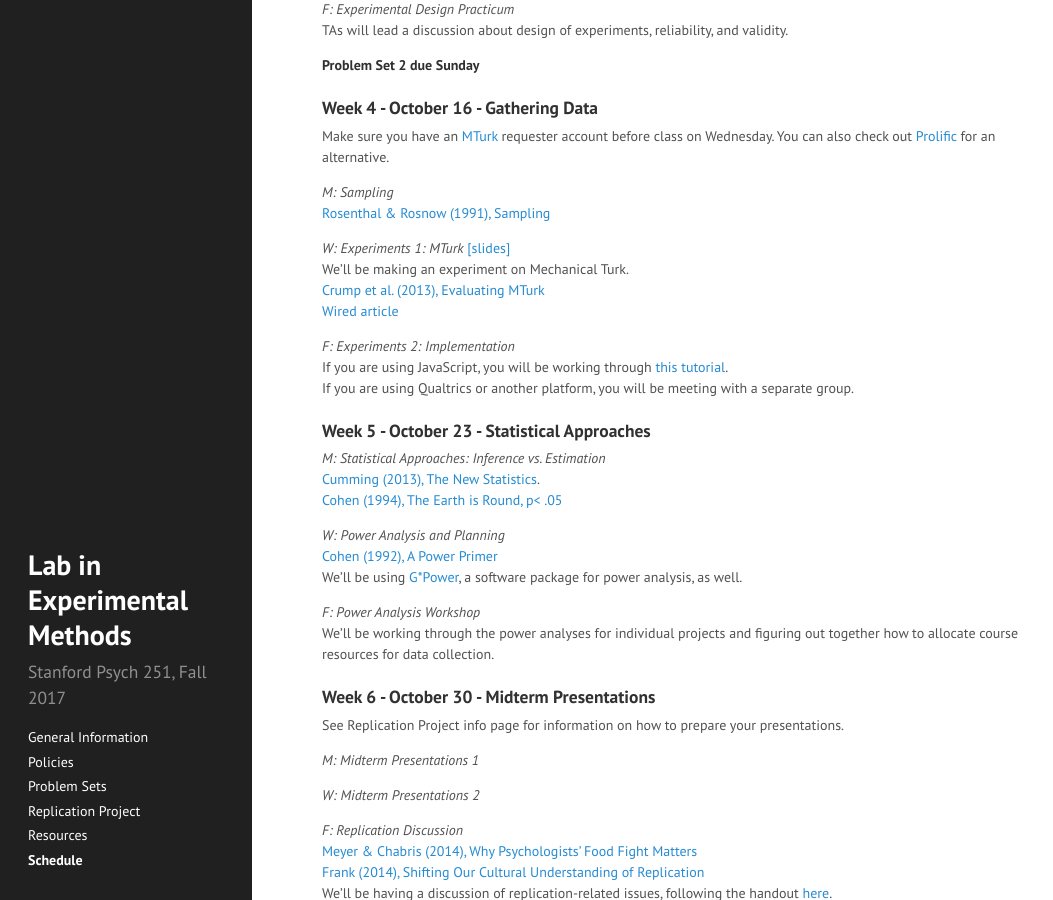
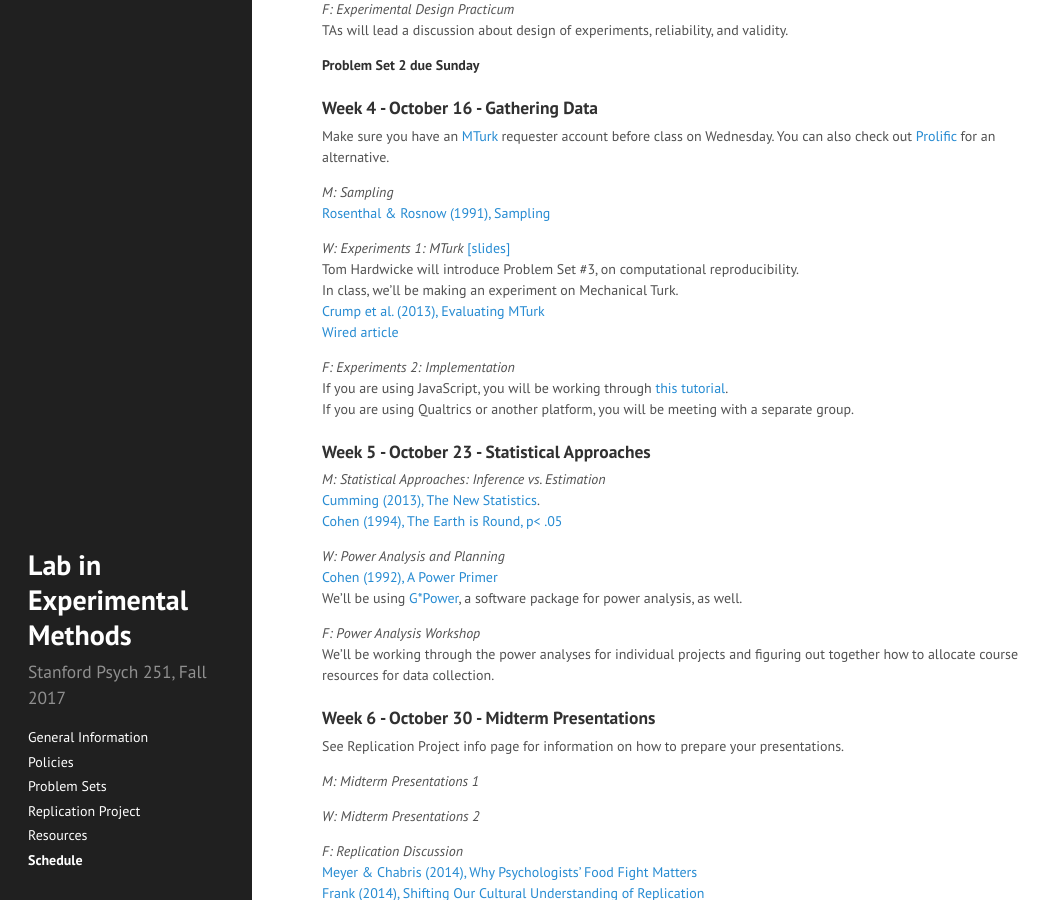
Before and after one commit to psych251/old_website, a Jekyll site: the page built from schedule.md, in a window 1280 px wide and 900 px high, scrolled down 893 px. Shown: the whole window, without its empty margins (0-1053 px from the left). Built offline with Jekyll 4.4.1, drawn with Linux system fonts in a browser that asks for light colours.

Commit message:
Update schedule.md

```diff
--- a/schedule.md
+++ b/schedule.md
@@ -56,7 +56,8 @@ Make sure you have an [MTurk](http://www.mturk.com) requester account before cla
 [Rosenthal & Rosnow (1991), Sampling](https://drive.google.com/open?id=0B49TdRlL2Z3Ec1FSbExxYmhJTGs&authuser=0)
 
 *W: Experiments 1: MTurk* [[slides]](https://drive.google.com/file/d/0B49TdRlL2Z3EdDRlVDhlSVViZ28/view)\\
-We'll be making an experiment on Mechanical Turk.\\
+Tom Hardwicke will introduce Problem Set #3, on computational reproducibility.\\
+In class, we'll be making an experiment on Mechanical Turk.\\
 [Crump et al. (2013), Evaluating MTurk](http://www.plosone.org/article/info%3Adoi%2F10.1371%2Fjournal.pone.0057410)\\
 [Wired article](https://www.wired.com/story/amazons-turker-crowd-has-had-enough/)
 
```
